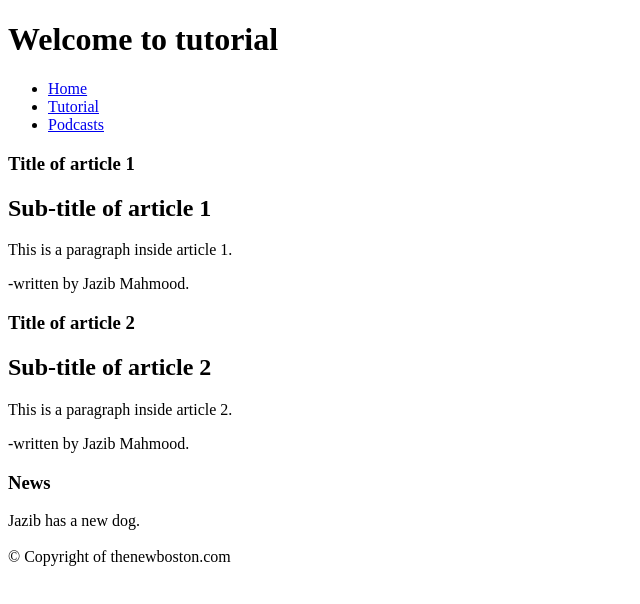
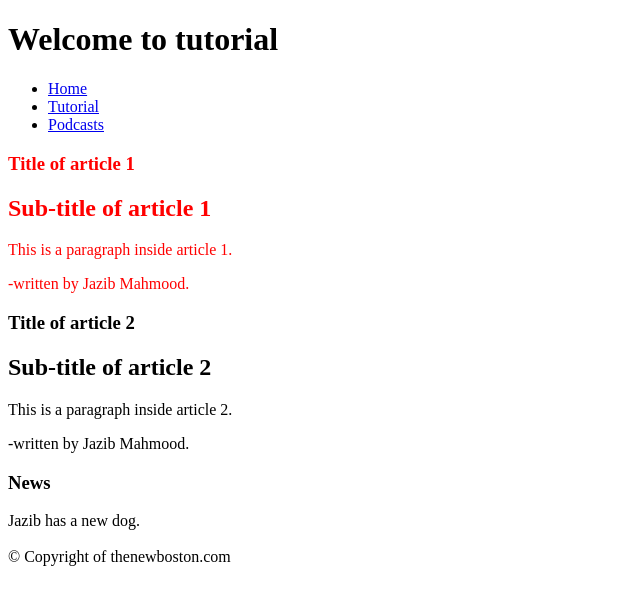
Before and after one commit to alijazib/adv-html5, a plain HTML site: page index.html in a window 1280 px wide. Shown: the whole page, without its empty margins (0-640 px from the left). Drawn offline with Linux system fonts and the light colour scheme.

Commit message:
adding attribute selectors

```diff
--- a/index.html
+++ b/index.html
@@ -23,8 +23,8 @@
 	<section>
 		<article>
 			<header>
-			<hgroup>
-				<h1>
+			<hgroup class = "badtunapro">
+				<h1 >
 					Title of article 1
 				</h1>
 				<h2>
@@ -32,10 +32,10 @@
 				</h2>
 			</hgroup>
 			</header>
-			<p class="tuna">
+			<p class="badtuna">
 				This is a paragraph inside article 1.
 			</p>
-			<footer class="tuna">
+			<footer class="tunapro">
 				-written by Jazib Mahmood.
 			</footer>
 		</article>
--- a/main.css
+++ b/main.css
@@ -0,0 +1,3 @@
+[class*="tuna"] {
+	color: red;
+}
```
